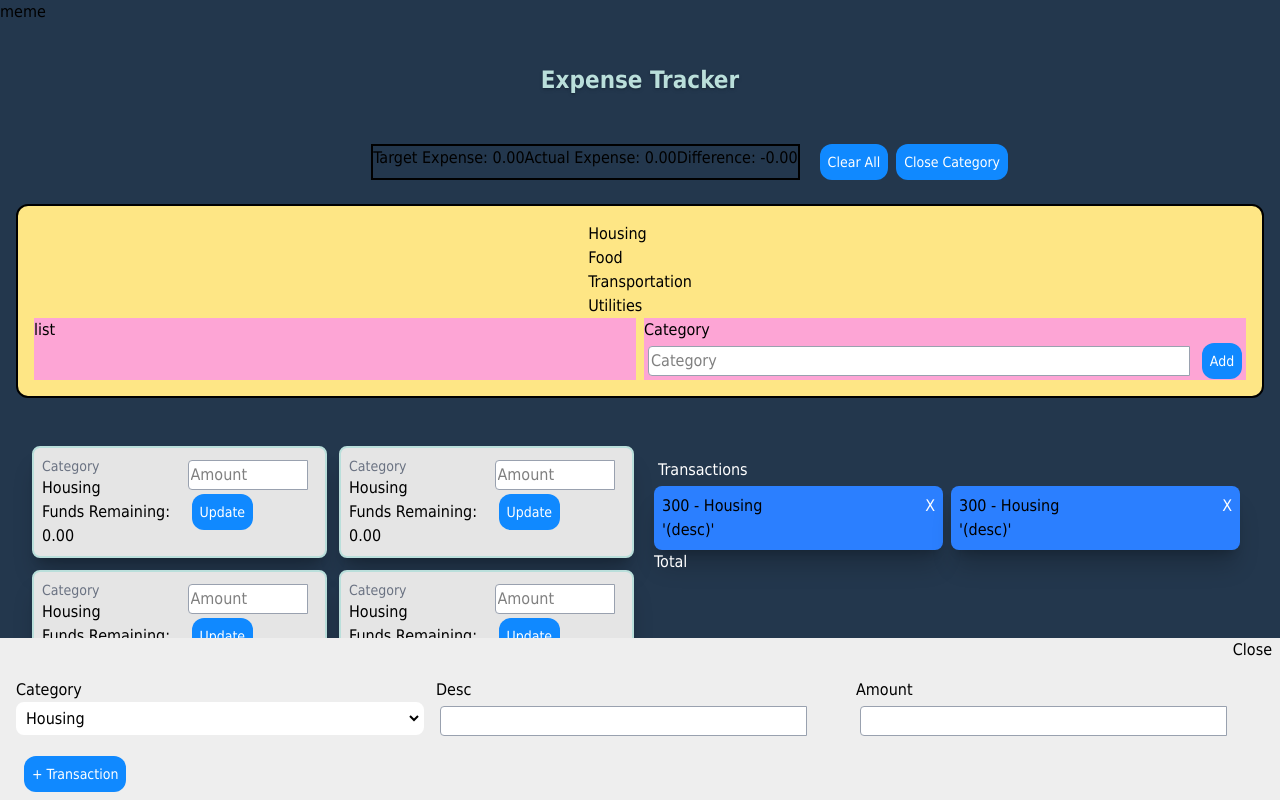
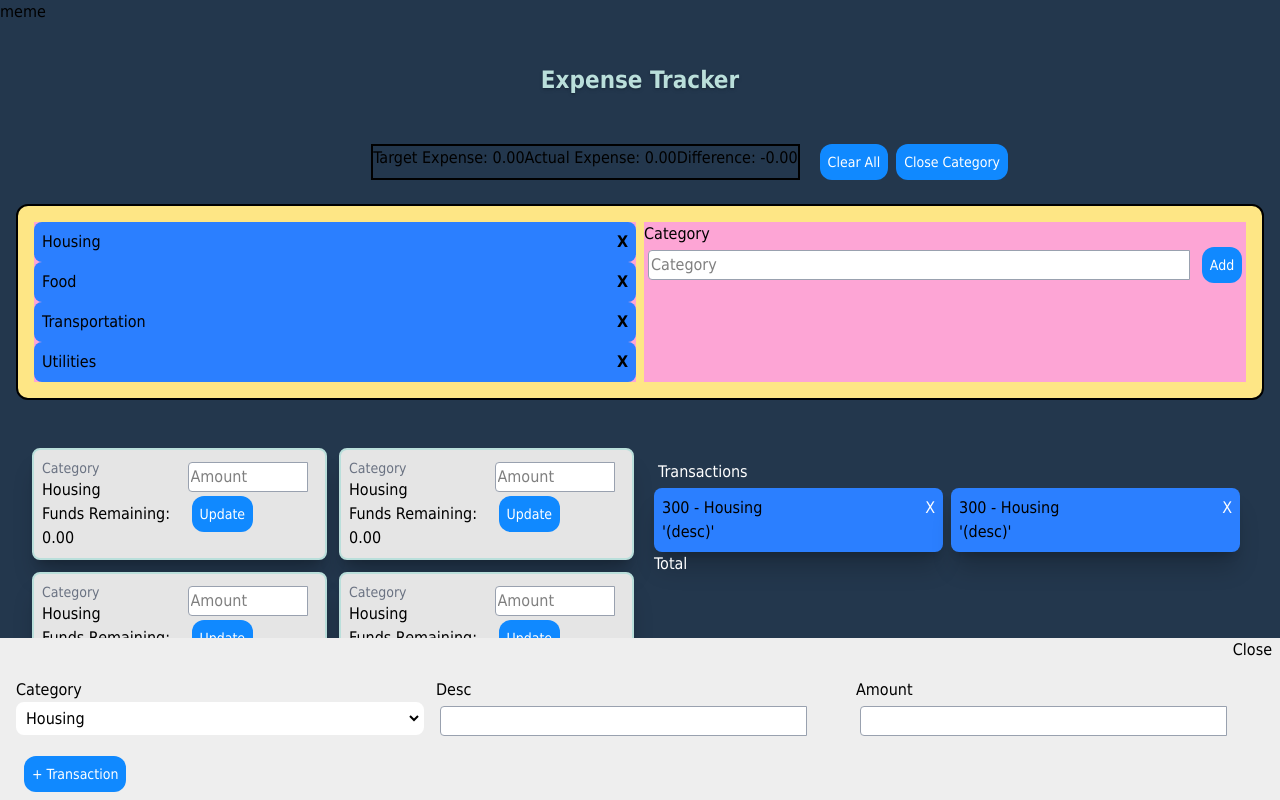
Before and after one commit to violetlea/expenseTracker, a React (Vite) app: page / in a window 1280 px wide. Both pictures are taken after a click on the button "Add Category". Built offline with nearby package versions, Linux system fonts and the light colour scheme.

Commit message:
add manage list container

```diff
--- a/src/App.jsx
+++ b/src/App.jsx
@@ -65,8 +65,16 @@ function App() {
 				{visible && (
 
 					<div className="bg-amber-200 p-2 md:p-4 justify-items-center border-2 border-black m-2 md:m-4 rounded-xl">
-						<Categories />
-						<AddCategory />
+						<div className=" grid grid-cols-2 gap-2 w-full">
+							<div className="bg-pink-300">
+								<Categories />
+							</div>
+							<div className="bg-pink-300">
+								<AddCategory />
+							</div>
+						</div>
+
+
 					</div>
 				)}
 				<div className=" grid grid-cols-1 md:grid-cols-2 gap-3 p-2 md:p-4 justify-items-center m-2 md:m-4 rounded-xl">
--- a/src/components/RoundedDetail.jsx
+++ b/src/components/RoundedDetail.jsx
@@ -1,12 +1,14 @@
 export default function RoundedDetail(props) {
+
+	const {text,handleRemoveAction,index} = props;
 	return (
 		<>
 			<div className="rounded-lg bg-blue-500 p-2 grid grid-cols-2">
 				<div className="h-full">
-					<p>300 - Housing '(desc)' </p>
+					<p index={index}>{text}</p>
 				</div>
 				<div className="h-full pt-0.5 md:pt-2 lg:pt-0 align-middle">
-					<p className="text-right font-bold  ">X</p>
+					<p className="text-right font-bold  " onClick={handleRemoveAction}>X</p>
 				</div>
 			</div>
 		</>
--- a/src/containers/addCategoryContainer.jsx
+++ b/src/containers/addCategoryContainer.jsx
@@ -8,6 +8,7 @@ export default function AddCategory(props) {
 
 	const [textCategory, setTextCategory] = useState('');
 	const dispatch = useDispatch();
+
 	const handleSubmit = (event) => {
 		event.preventDefault();
 		dispatch(addCategory(textCategory))
@@ -36,18 +37,18 @@ export default function AddCategory(props) {
                     </div>
 				</div>
 			</div> */}
-			<div className=" grid grid-cols-2 gap-2 w-full">
-				<div className="bg-pink-300">list</div>
-				<div className="bg-pink-300">
+
+
 					<p>Category</p>
                     <div>
+						{/* fix why the input does not clear */}
                         <TextInput label="Category" value={textCategory} type='text' handleOnChange={handleTextOnChange} />
 					    <ButtonDef text="Add" handleAction={handleSubmit} />
                     </div>
 					{textCategory}
 
-				</div>
-			</div>
+
+
 		</>
 	);
 }
--- /dev/null
+++ b/src/containers/manageCategoryListContainer.jsx
@@ -0,0 +1,15 @@
+import RoundedDetail from "../components/RoundedDetail"
+
+
+export default function ManageCategoryList (props) {
+
+    const {allCategories} = props;
+    return (
+        <>
+            {allCategories.map((category)=> (
+                <RoundedDetail text={category} index={category.index}/>
+            ))}
+
+        </>
+    )
+}
--- a/src/features/categories/Categories.jsx
+++ b/src/features/categories/Categories.jsx
@@ -1,5 +1,6 @@
 import { useSelector } from "react-redux"
 import { allCategories } from "./categoriesSlice";
+import ManageCategoryList from "../../containers/manageCategoryListContainer";
 
 
 export const Categories = () => {
@@ -7,12 +8,13 @@ export const Categories = () => {
 
     return(
         <>
-        <ul>
+        <ManageCategoryList allCategories={loadCategories}/>
+        {/* <ul>
             {loadCategories.map((category) =>
                 <li key={category.index}>{category}</li>
             )}
 
-        </ul>
+        </ul> */}
         </>
     )
 
--- a/src/features/categories/categoriesSlice.js
+++ b/src/features/categories/categoriesSlice.js
@@ -14,6 +14,6 @@ const categorySlice = createSlice({
 });
 //console.log(state.categorySlice);
 export const allCategories = (state) => state.categories;
-export const { addCategory, editCategory, removeCategory } =
+export const { addCategory, removeCategory } =
 	categorySlice.actions;
 export default categorySlice.reducer;
```
